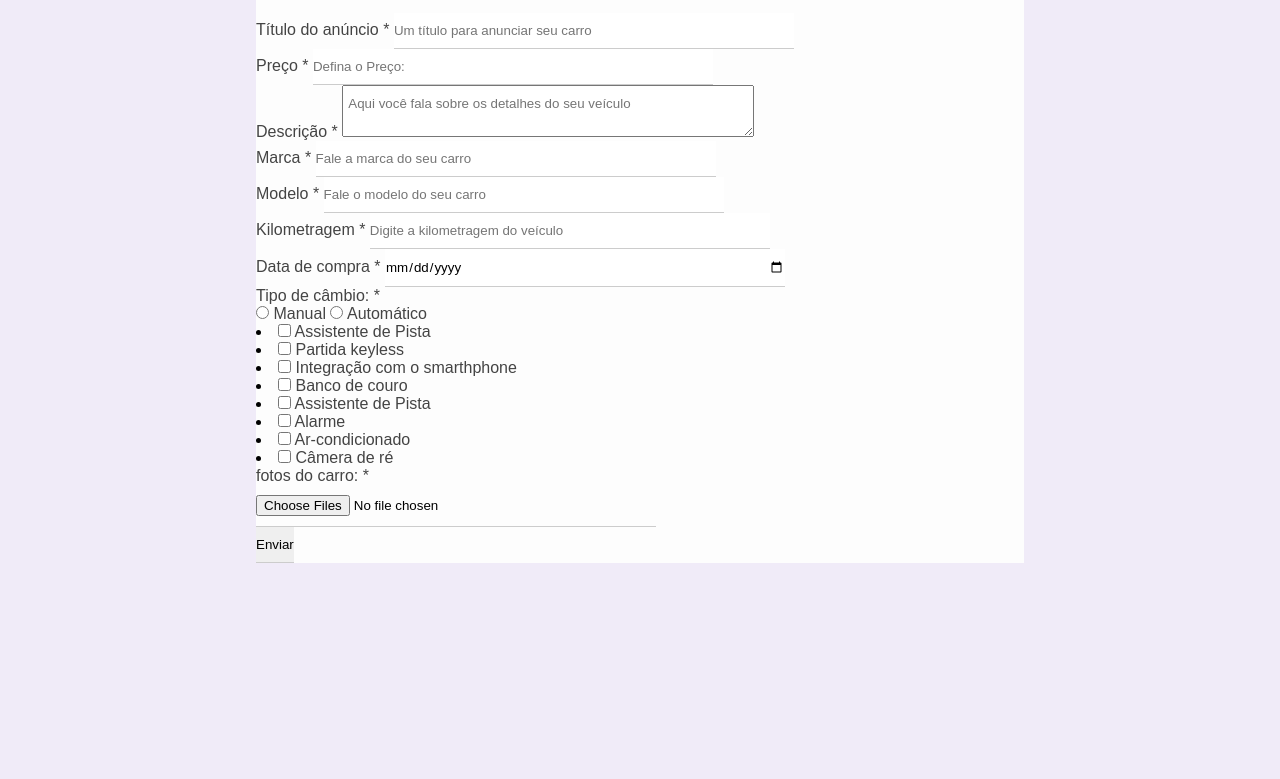
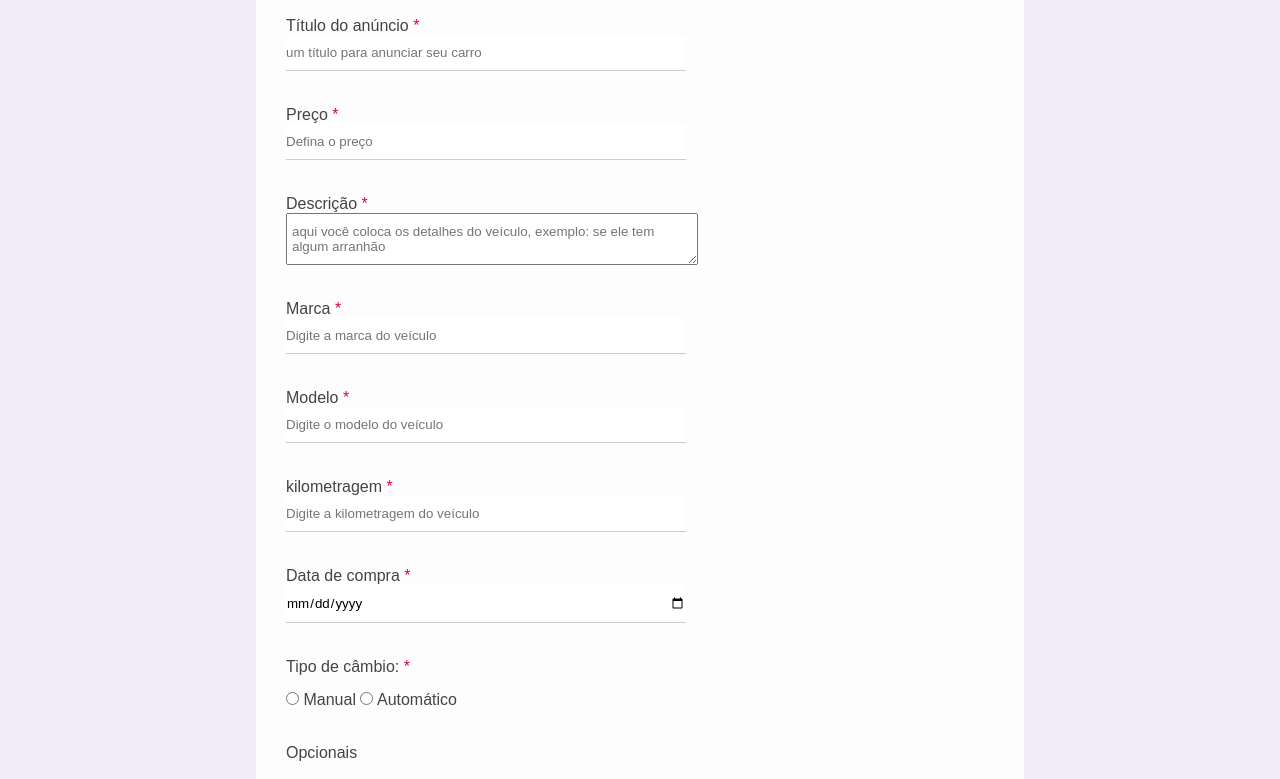
Before and after one commit to GuiLuiz06/Projetos-HTML-CSS, a plain HTML site: page Projeto_form/index.html in a window 1280 px wide. Shown: the part 287-1066 px from the top of the page. Before the commit the page ends 912 px from the top, so only its background shows below. Drawn offline with Linux system fonts and the light colour scheme.

Commit message:
Projetos html/css

```diff
--- a/Projeto_form/index.html
+++ b/Projeto_form/index.html
@@ -1,108 +1,107 @@
 <!DOCTYPE html>
-<html lang="pt-br">
+<html lang="en">
 <head>
     <meta charset="UTF-8">
     <meta name="viewport" content="width=device-width, initial-scale=1.0">
-    <title>Venda de carros</title>
+    <title>Venda seu carro</title>
     <link rel="stylesheet" href="style.css">
 </head>
 <body>
    <div class="container">
        <div class="header">
-            <h3>Cadastre seu veículo para vender mais rápido</h3>
+           <h3>cadastre seu veículo para vender mais rápido!</h3>
        </div>
        <div class="form-container">
          <div class="form-header">
             <p>Formulário</p>
          </div>
          <div class="form-body">
-                <h1 class="form-title">Venda fácil seu carro</h1>
+            <h1 class="form-title">Venda fácil seu carro!</h1>
             <p>Descreva as características e marque os opcionais que ele possui</p>
-            </div>
             <form>
                 <div class="box-input">
                     <label for="title">Título do anúncio <span class="required-field">*</span></label>
-                    <input type="text" name="title" id="title" class="block" placeholder="Um título para anunciar seu carro" minlength="1" maxlength="30" required>
+                    <input type="text" name="title" id="title" class="block" placeholder="um título para anunciar seu carro" minlength="1" maxlength="30" required>
                 </div>
                 <div class="box-input">
-                    <label for="Price">Preço <span class="required-field">*</span></label>
-                    <input type="number" name="Price" id="title" class="block" placeholder="Defina o Preço:" minlength="1" maxlength="20" required>
+                    <label for="price">Preço <span class="required-field">*</span></label>
+                    <input type="number" name="price" id="price" class="block" placeholder="Defina o preço" required>
                 </div>
                 <div class="box-input">
-                    <label for="Description">Descrição <span class="required-field">*</span></label>
-                    <textarea name="Description" id="Description" class="block" placeholder="Aqui você fala sobre os detalhes do seu veículo "></textarea>
+                    <label for="description">Descrição <span class="required-field">*</span></label>
+                    <textarea name="description" id="description" class="block" placeholder="aqui você coloca os detalhes do veículo, exemplo: se ele tem algum arranhão"></textarea>
                 </div>
                 <div class="box-input">
-                    <label for="Brand">Marca <span class="required-field">*</span></label>
-                    <input type="text" name="Brand" id="title" class="block" placeholder="Fale a marca do seu carro" required>
+                    <label for="brand">Marca <span class="required-field">*</span></label>
+                    <input type="text" name="brand" id="brand" class="block" placeholder="Digite a marca do veículo" required>
                 </div>
                 <div class="box-input">
-                    <label for="Brand">Modelo <span class="required-field">*</span></label>
-                    <input type="text" name="Brand" id="title" class="block" placeholder="Fale o modelo do seu carro" required>
+                    <label for="model">Modelo <span class="required-field">*</span></label>
+                    <input type="text" name="model" id="model" class="block" placeholder="Digite o modelo do veículo" required>
                 </div>
                 <div class="box-input">
-                    <label for="mileage">Kilometragem <span class="required-field">*</span></label>
-                    <input type="text" name="mileage" id="title" class="block" placeholder="Digite a kilometragem do veículo" required>
+                    <label for="mileage">kilometragem <span class="required-field">*</span></label>
+                    <input type="number" name="mileage" id="mileage" class="block" placeholder="Digite a kilometragem do veículo" required>
                 </div>
                 <div class="box-input">
-                    <label for="date">Data de compra <span class="required-field">*</span></label>
-                    <input type="date" name="date" id="title" class="block" placeholder="Digite a kilometragem do veículo" required>
+                    <label for="purchase_date">Data de compra <span class="required-field">*</span></label>
+                    <input type="date" name="purchase_date" id="purchase_date" class="block"  required>
                 </div>
                 <div class="box-input">
                     <p>Tipo de câmbio: <span class="required-field">*</span></p>
                     <input type="radio" id="manual" name="gear">
                     <label for="manual">Manual</label>
-                    <input type="radio" id="Automático" name="gear">
-                    <label for="Automático">Automático</label>
+                    <input type="radio" id="auto" name="gear">
+                    <label for="auto">Automático</label>
                 </div>
-                <div class="opional-box">
-                    <ul class="optional-list"></ul>
+                <div class="optional-box">
+                    <p>Opcionais</p>
+                    <ul class="optional-list">
                       <li>
-                        <input type="checkbox" id="ass-pista" name="optional[]" value="airgbag">
-                        <label for="ass-pista">Assistente de Pista</label>
+                        <input type="checkbox" id="airbag" name="optional[]" value="airbag">
+                        <label for="airbag">Airbag</label>
                       </li>
                       <li>
-                        <input type="checkbox" id="key-less" name="optional[]" value="airgbag">
-                        <label for="key-less">Partida keyless</label>
+                        <input type="checkbox" id="alarm" name="optional[]" value="alarm">
+                        <label for="alarm">Alarme</label>
                       </li>
                       <li>
-                        <input type="checkbox" id="car-play" name="optional[]" value="airgbag">
-                        <label for="car-play">Integração com o smarthphone</label>
+                        <input type="checkbox" id="ac" name="optional[]" value="ac">
+                        <label for="ac">Ar-condicionado</label>
                       </li>
                       <li>
-                        <input type="checkbox" id="banco-couro" name="optiona[]" value="airgbag">
-                        <label for="banco-couro">Banco de couro</label>
+                        <input type="checkbox" id="reverse_camera" name="optional[]" value="reverse_camera">
+                        <label for="reverse_camera">Câmera de Ré</label>
                       </li>
                     </ul>
                 </div>
-                <div class="opional-box">
-                   <ul class="optional-list"></ul>
+                <div class="optional-box">
+                    <ul class="optional-list">
                       <li>
-                        <input type="checkbox" id="assis-pist" name="optional[]" value="airgbag">
-                        <label for="assis-pist">Assistente de Pista</label>
+                        <input type="checkbox" id="lane_assist" name="optional[]" value="lane_assist">
+                        <label for="lane_assist">Assistente de Pista</label>
                       </li>
                       <li>
-                        <input type="checkbox" id="Alarme" name="optional[]" value="airgbag">
-                        <label for="Alarme">Alarme</label>
+                        <input type="checkbox" id="keyless" name="optional[]" value="keyless">
+                        <label for="keyless">Partida keyless</label>
                       </li>
                       <li>
-                        <input type="checkbox" id="Ar-condicionado" name="optional[]" value="airgbag">
-                        <label for="Ar-condicionado">Ar-condicionado</label>
+                        <input type="checkbox" id="smartphone" name="optional[]" value="smartphone">
+                        <label for="smartphone">Integração com celular</label>
                       </li>
                       <li>
-                        <input type="checkbox" id="Câmera de ré" name="optional[]" value="airgbag">
-                        <label for="Câmera de ré">Câmera de ré</label>
+                        <input type="checkbox" id="leather_seat" name="optional[]" value="leather_seat">
+                        <label for="leather_seat">Banco de Couro</label>
                       </li>
                     </ul>
+                </div>
                 <div class="box-input">
-                    <p>fotos do carro: <span class="required-field">*</span></p>
+                    <p>Fotos do carro: <span class="required-field">*</span></p>
                     <input type="file" multiple accept="image/png, image/jpg" id="images" name="images" required>
                 </div>
+                <input type="submit" value="Enviar" class="btn-submit">
+            </form>
          </div>
-
-
-                <input type="submit" value="Enviar" class="bnt-submit">
-            </form>
        </div>
    </div>
 </body>
--- a/Projeto_form/style.css
+++ b/Projeto_form/style.css
@@ -3,26 +3,26 @@
     margin: 0;
     padding: 0;
     font-family: Arial, Helvetica, sans-serif;
+}
 
-}
 body {
     background-color: #f0ebf8;
 }
-h1,
-h2,
-h3,
-h4,
-h5 {
+
+h1, h2, h3, h4, h5 {
     color: #333;
 }
+
 p, label {
     color: #444;
 }
-input {
+
+input{
     border: none;
+    border-bottom: 1px solid #ccc;
     padding: 10px 0;
-    border-bottom: 1px solid #CCC;
 }
+
 input[type="text"],
 input[type="number"],
 input[type="date"],
@@ -30,19 +30,23 @@ input[type="file"],
 textarea {
     width: 400px;
 }
-textarea{
+
+textarea {
     padding: 10px 5px;
 }
-/* cabecario */
-.header{
+
+/* page header / cabeçario*/
+.header {
     height: 160px;
     padding: 20px;
     background-color: #673ab7;
 }
-h3 {
+
+.header h3 {
     color: #fff;
     margin-top: 0;
 }
+
 /* form container */
 .form-container {
     background-color: #fdfdfd;
@@ -51,13 +55,14 @@ h3 {
     position: relative;
     top: -62px;
 }
+
 /* form header */
-
 .form-header {
     border-bottom: 1px solid #dfdfdf;
     height: 45px;
 }
-.form-header {
+
+.form-header p {
     color: #673ab7;
     border-bottom: 2px solid #673ab7;
     width: 100px;
@@ -67,7 +72,59 @@ h3 {
     height: 45px;
     line-height: 45px;
 }
-/* form-body */
+
+/* form body */
 .form-body {
     padding: 30px;
 }
+
+.form-title {
+    margin-bottom: 15px;
+}
+
+.form-body p {
+    margin-bottom: 20px;
+}
+
+.required-field {
+    color: #d80835
+}
+
+.box-input {
+    margin-bottom: 35px;
+}
+
+.block {
+    display: block;
+}
+
+.optional-box {
+    display: inline-block;
+    margin:0 30px 30px 0;
+}
+
+.optional-list li {
+    list-style: none;
+    margin-bottom: 5px;
+}
+
+.box-input p {
+    margin-bottom: 15px
+}
+
+.btn-submit {
+    background-color: #673ab7;
+    color: #fff;
+    border: 2px solid transparent;
+    width: 150px;
+    height: 50px;
+    cursor: pointer;
+    text-transform: uppercase;
+    transition: 0.5s;
+}
+
+.btn-submit:hover {
+    background-color: #fff;
+    border-color: #673ab7;
+    color: #673ab7;
+}
```
Lines whose indentation alone changed are shown as unchanged.
